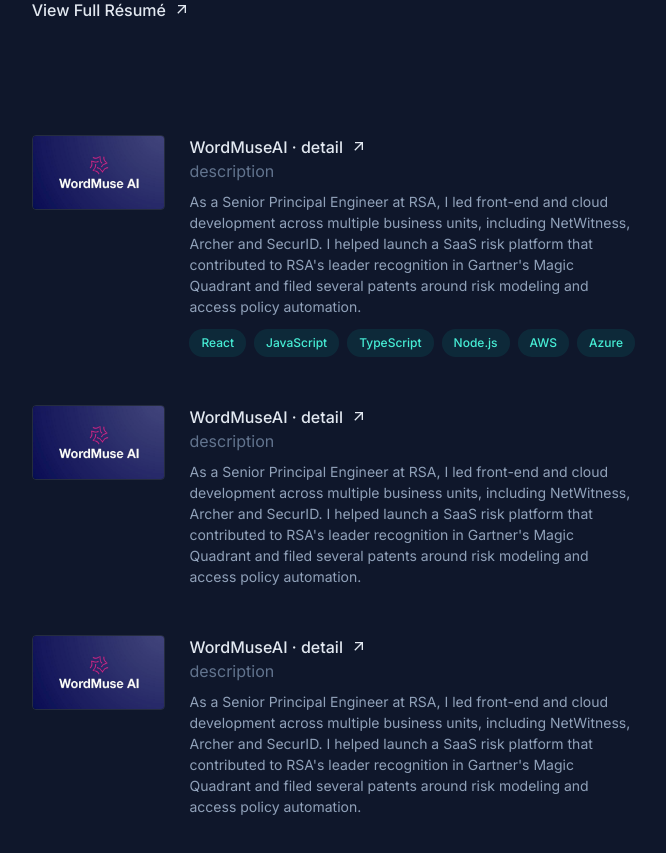
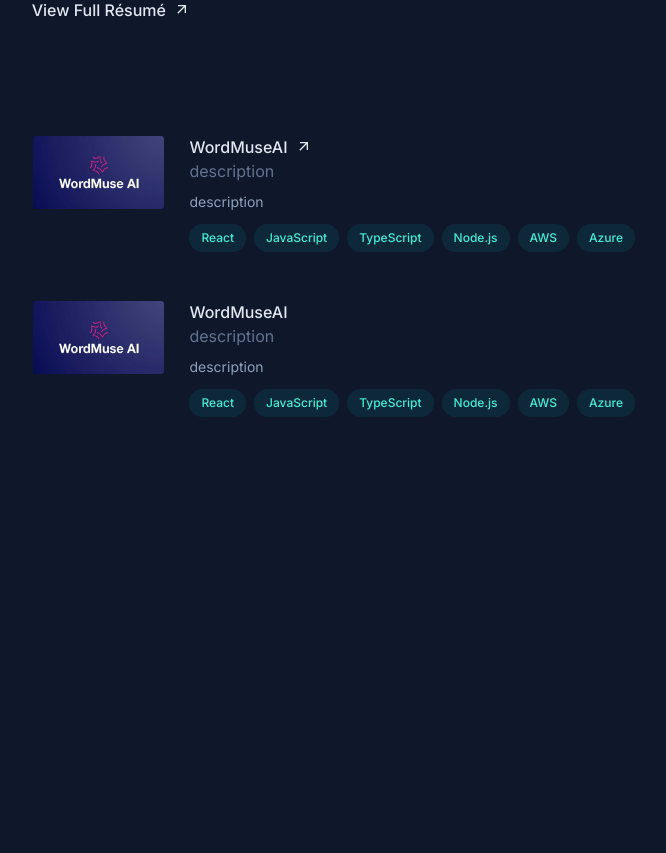
Before and after one commit to vmalchik/portfolio, a Next.js app: page / in a window 1280 px wide. Shown: the part 1980-2833 px from the top of the page, without its empty margins (593-1259 px from the left). After the commit the page ends 2493 px from the top, so only its background shows below. Built offline with nearby package versions, Linux system fonts and the light colour scheme.

Commit message:
refactored project section scaffolding

```diff
--- a/src/components/page/home/base-section-card.tsx
+++ b/src/components/page/home/base-section-card.tsx
@@ -12,10 +12,10 @@
 export type BaseSectionCardProps = {
   title: {
     main: string;
-    detail: string;
+    detail?: string;
     description: string;
-    url: string;
-    ariaLabel: string;
+    url?: string;
+    ariaLabel?: string;
   };
   children: React.ReactNode;
 };
@@ -80,16 +80,20 @@
         <CardHeader>
           <CardTitle>
             <h3>
+              {title.url ? (
                 <FancyLink
                   showArrow
                   highlightOnGroupHover
                   href={title.url}
-                aria-label={title.ariaLabel}
+                  aria-label={title.ariaLabel ? title.ariaLabel : ""}
                 >
                   <span className="flex items-center gap-2 nowrap whitespace-nowrap">
                     {title.main} {title?.detail && <>&middot; {title.detail}</>}
                   </span>
                 </FancyLink>
+              ) : (
+                title.main
+              )}
             </h3>
           </CardTitle>
           {/* Instruct screen readers to ignore processing previous job titles */}
--- a/src/components/page/home/projects/project-card.tsx
+++ b/src/components/page/home/projects/project-card.tsx
@@ -3,35 +3,49 @@
   BaseSectionCardInfo
 } from "@/components/page/home/base-section-card";
 import TechnologyList from "@/components/page/home/technology-list";
+import Technologies from "@/lib/types/technologies";
 import { isNonEmptyArray } from "@/lib/utils/array";
 import Image from "next/image";
 
-export type Project = {
-  name: string;
+export type Url = {
   url: string;
   ariaLabel: string;
 };
 
+export type Project = {
+  image: {
+    src: string;
+    alt: string;
+    width: number;
+    height: number;
+  };
+  title: string;
+  website?: Url;
+  github?: Url;
+  youtube?: Url;
+  description: string;
+  technologies: Technologies[];
+};
+
 type ProjectItemProps = {
-  project: {
-    imageSrc: string;
-    title: string;
-    companyUrl: string;
-    ariaLabel: string;
-    description: string;
-    technologies: string[];
-  };
+  project: Project;
 };
 
 export const ProjectCard = ({ project }: ProjectItemProps) => {
-  const { imageSrc, title, companyUrl, ariaLabel, description, technologies } =
-    project;
+  const {
+    image: { src, alt, width, height },
+    title,
+    website,
+    github,
+    youtube,
+    description,
+    technologies
+  } = project;
 
   const cardTitle = {
     main: title,
-    detail: "detail",
-    description: "description",
-    url: companyUrl,
+    description: description,
+    url: website || github || undefined,
     ariaLabel: `todo`
   };
 
@@ -41,11 +55,12 @@
         <figure>
           <Image
             loading="lazy"
-            src={imageSrc}
-            alt={ariaLabel}
-            width={800}
-            height={512}
-            className="aspect-video object-cover rounded border border-slate-200/10 transition group-hover:border-slate-200/30 mt-4 sm:mt-0"
+            src={src}
+            alt={alt}
+            width={width}
+            height={height}
+            className="aspect-video object-cover rounded border border-slate-900 mt-4 sm:mt-0"
+            // className="aspect-video object-cover rounded border border-slate-200/10 transition group-hover:border-slate-200/30 mt-4 sm:mt-0"
           />
           <figcaption className="sr-only">
             Screenshot of the project {cardTitle.main}
--- a/src/components/page/home/projects/projects-section.tsx
+++ b/src/components/page/home/projects/projects-section.tsx
@@ -2,31 +2,58 @@
 import Section, { SectionHeader } from "@/components/page/home/section";
 import { SectionProps } from "@/components/page/home/section-types";
 
-const experience = {
-  imageSrc: "/projects/wordmuseai.jpg",
+// image
+// description
+// name
+// technologies
+
+// Website
+// GitHub
+// Youtube
+
+// type Project = {
+//   image: {
+//     src: string;
+//     alt: string;
+//     width: number;
+//     height: number;
+//   };
+//   title: string;
+//   website?: string;
+//   github?: string;
+//   youtube?: string;
+//   description: string;
+//   technologies: string[];
+// };
+import { Project } from "@/components/page/home/projects/project-card";
+
+const project: Project = {
+  image: {
+    src: "/projects/wordmuseai.jpg",
+    alt: "WordMuseAI",
+    width: 800,
+    height: 512
+  },
   title: "WordMuseAI",
-  companyUrl: "/projects/wordmuseai.jpg",
-  ariaLabel: "p1",
-  description: `As a Senior Principal Engineer at RSA, I led front-end and cloud development across multiple business units, including NetWitness, Archer and SecurID. I helped launch a SaaS risk platform that contributed to RSA's leader recognition in Gartner's Magic Quadrant and filed several patents around risk modeling and access policy automation.`,
+  website: {
+    url: "https://wordmuse.ai",
+    ariaLabel: "WordMuseAI"
+  },
+  description: "description",
   technologies: ["React", "JavaScript", "TypeScript", "Node.js", "AWS", "Azure"]
 };
 
-const experience2 = {
-  imageSrc: "/projects/wordmuseai.jpg",
+const project2: Project = {
+  image: {
+    src: "/projects/wordmuseai.jpg",
+    alt: "WordMuseAI",
+    width: 800,
+    height: 512
+  },
   title: "WordMuseAI",
-  companyUrl: "https://www.rsa.com/en-us",
-  ariaLabel: "p1",
-  description: `As a Senior Principal Engineer at RSA, I led front-end and cloud development across multiple business units, including NetWitness, Archer and SecurID. I helped launch a SaaS risk platform that contributed to RSA's leader recognition in Gartner's Magic Quadrant and filed several patents around risk modeling and access policy automation.`,
-  technologies: []
-};
 
-const experience3 = {
-  imageSrc: "/projects/wordmuseai.jpg",
-  title: "WordMuseAI",
-  companyUrl: "https://www.rsa.com/en-us",
-  ariaLabel: "p1",
-  description: `As a Senior Principal Engineer at RSA, I led front-end and cloud development across multiple business units, including NetWitness, Archer and SecurID. I helped launch a SaaS risk platform that contributed to RSA's leader recognition in Gartner's Magic Quadrant and filed several patents around risk modeling and access policy automation.`,
-  technologies: []
+  description: "description",
+  technologies: ["React", "JavaScript", "TypeScript", "Node.js", "AWS", "Azure"]
 };
 
 export const ProjectsSection = ({ id }: SectionProps) => {
@@ -34,9 +61,9 @@
     <Section id={id}>
       <SectionHeader>Projects</SectionHeader>
       <div className="space-y-12">
-        <ProjectCard project={experience} />
-        <ProjectCard project={experience2} />
-        <ProjectCard project={experience3} />
+        <ProjectCard project={project} />
+        <ProjectCard project={project2} />
+        {/* <ProjectCard project={project3} /> */}
       </div>
     </Section>
   );
```
Lines whose indentation alone changed are shown as unchanged.
